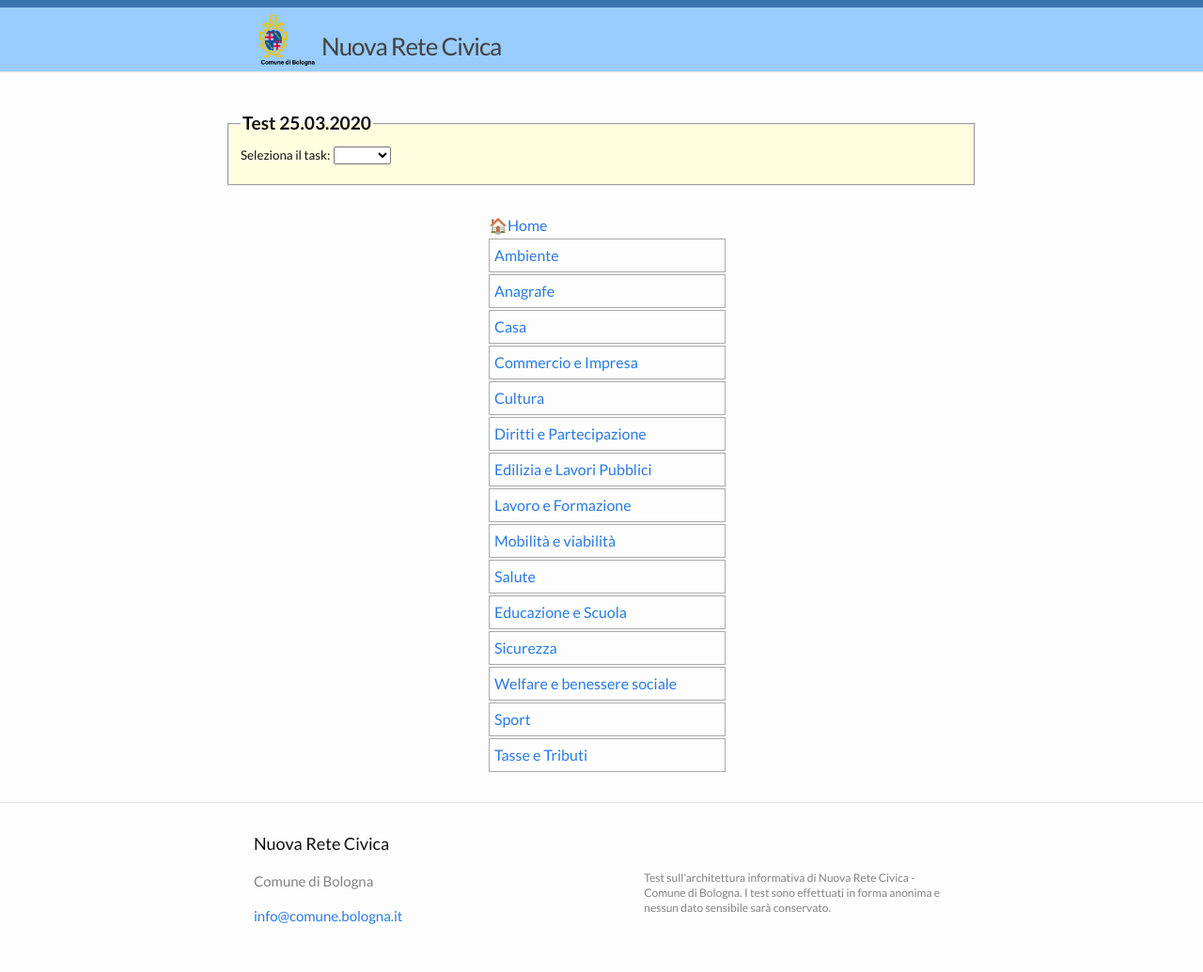
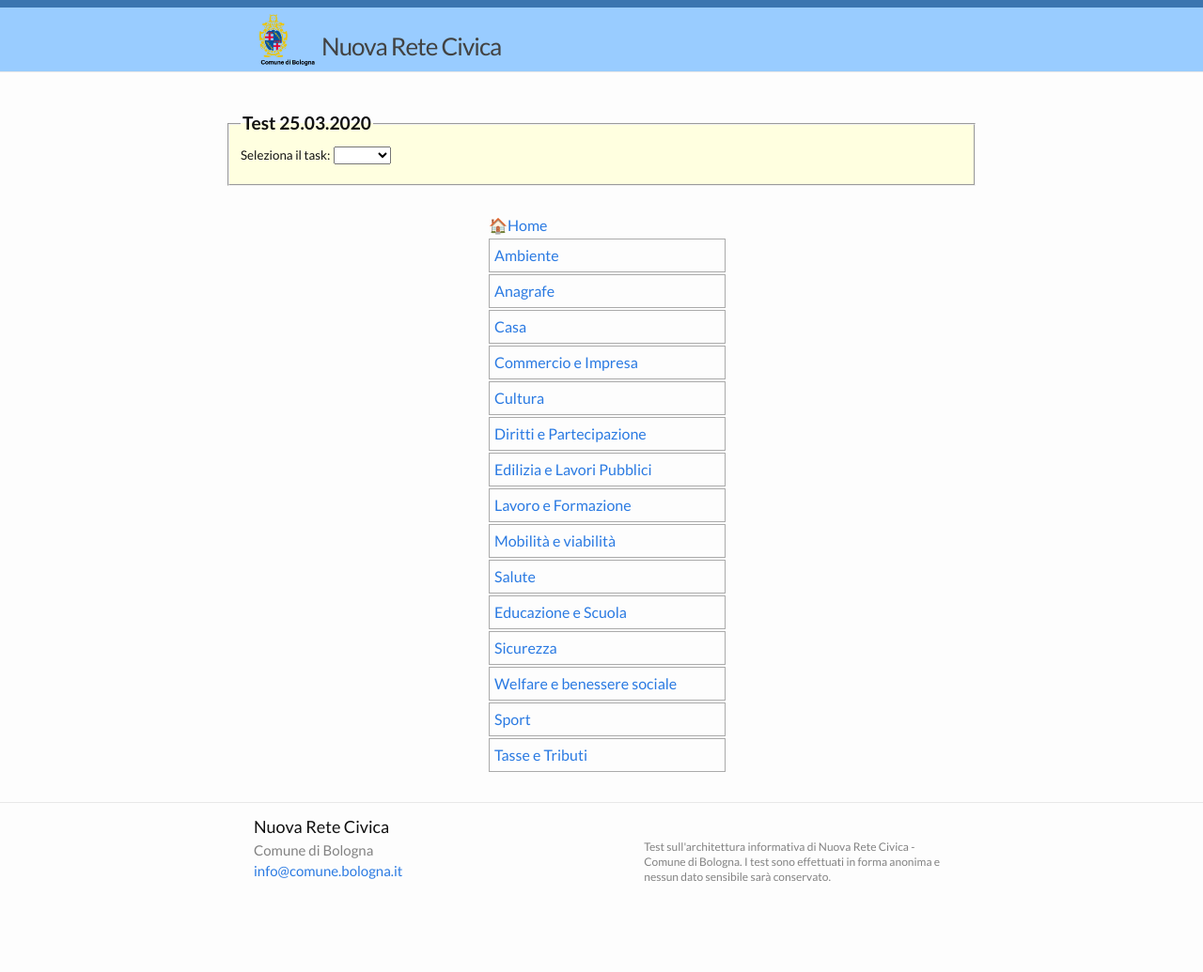
Before and after one commit to Co-Bo/Co-Bo.github.io, a Jekyll site: the page built from index.markdown, in a window 1280 px wide. Shown: the whole page at 94% size. Built offline with Jekyll 4.4.1, drawn with Linux system fonts in a browser that asks for light colours; after the commit the page ends 969 px from its top, so only the background shows below that.

Commit message:
Update main.scss

```diff
--- a/assets/main.scss
+++ b/assets/main.scss
@@ -43,7 +43,7 @@ legend {
 }
 
 #display {
-  font-style: italic;
+  font-family: "Titillium Web";
   border-left: 3px solid orange;
   padding-left: 12px;
   margin-left: 20px;
@@ -72,7 +72,13 @@ margin: 0 auto;
 }
 
 
-footer .footer-col-3 p {
+footer.site-footer {
+  padding: 12px;
+  h2, p {
+    margin: 0;
+  }
+.footer-col-3 p {
   font-size: 12px;
   line-height: 16px;
 }
+}
```
Lines whose indentation alone changed are shown as unchanged.
